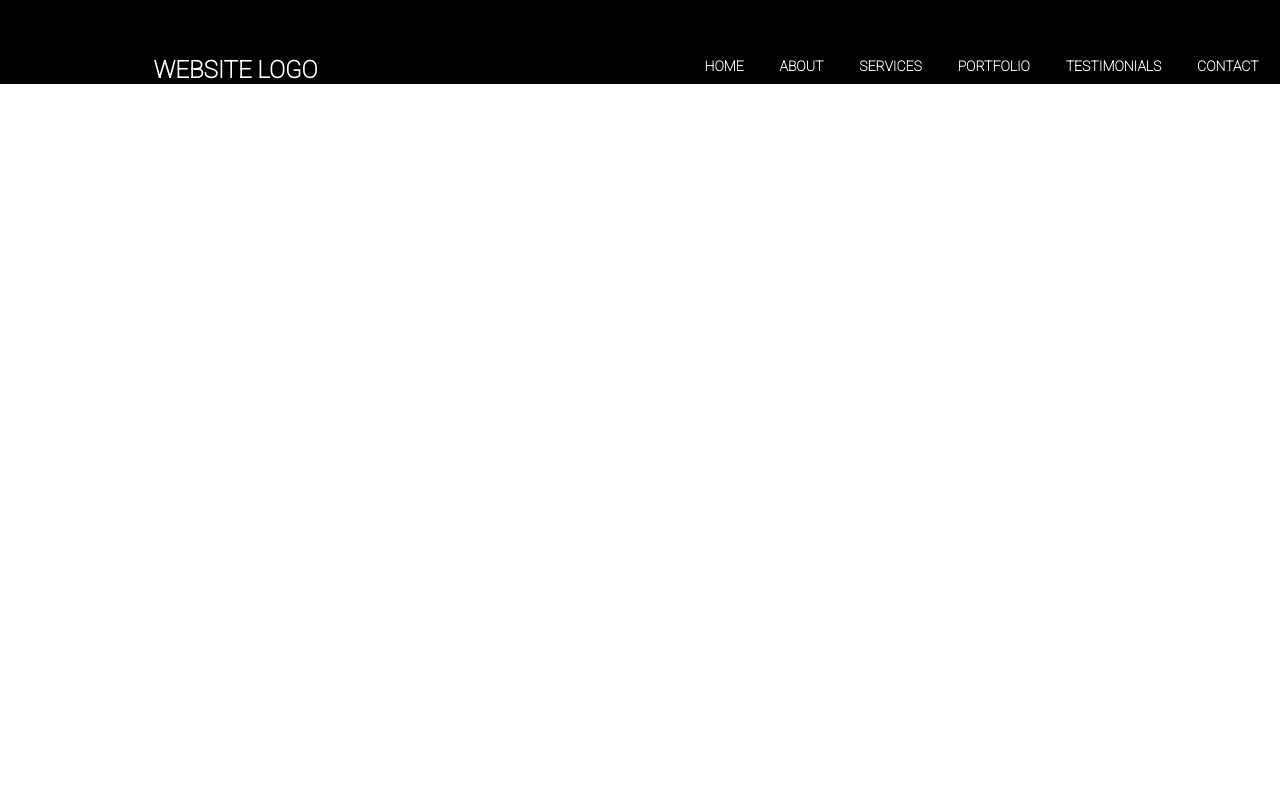
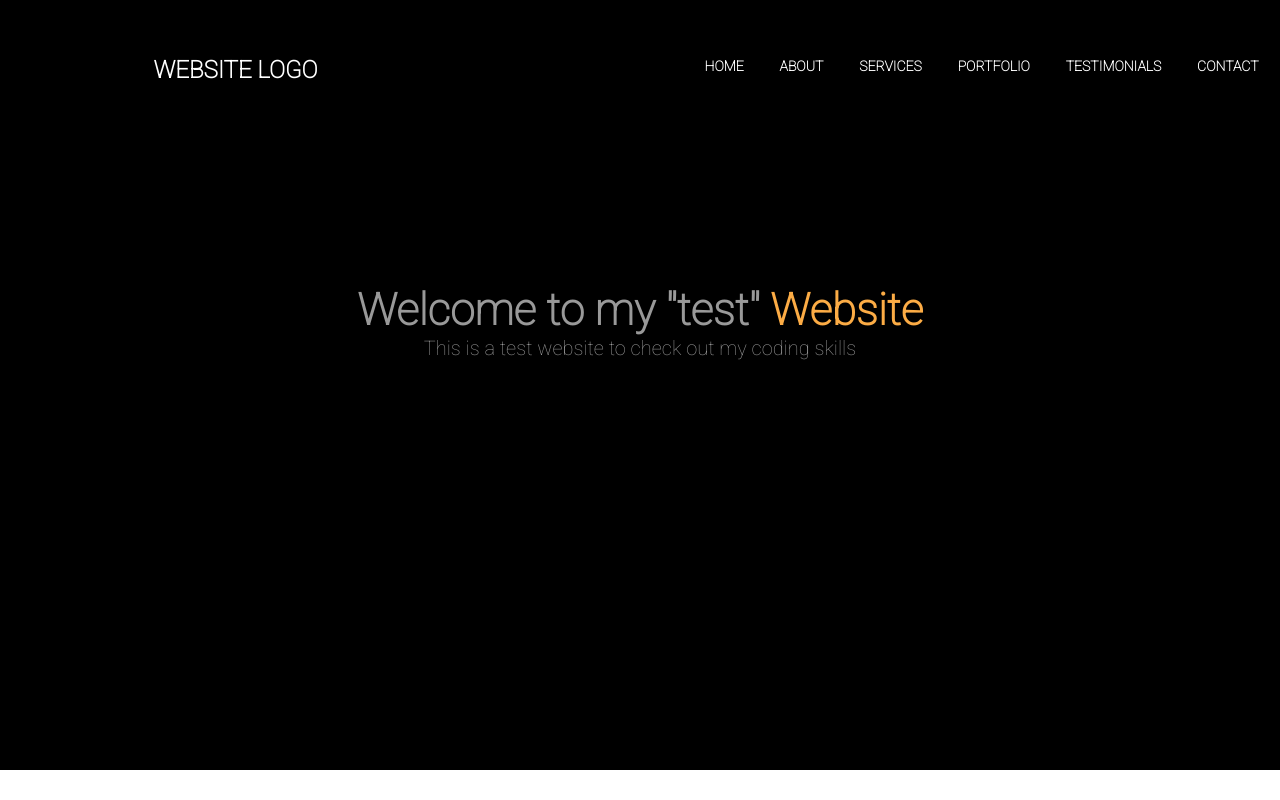
Before and after one commit to AlexeyOstapushenko/imabaddesigner, a plain HTML site: page index.html in a window 1280 px wide. Drawn offline with Linux system fonts and the light colour scheme.

Commit message:
Создание блоков сайта | Всратый этап

```diff
--- a/index.css
+++ b/index.css
@@ -49,7 +49,7 @@ nav {
 }
 
 .topnav a:hover {
-    border-bottom: 3px solid #fcac45; /* Hover эффект, подчёркивающий ссылку при наводе */
+    border-bottom: 2px solid darkorange; /* Hover эффект, подчёркивающий ссылку при наводе */
 }
 
 .topnav .icon{
@@ -110,3 +110,31 @@ nav {
         color: white;
     }
 }
+
+
+main {
+    display: flex; /* Объявление о работе с flex-box'ами */
+    flex-direction: column; /* Отображение flex-box'ов в колонке */ /* Вертикальное расположение */
+    width: 100%;
+}
+
+main .main__welcome { /* Настройка div'a с приветствующим текстом */
+    background: black ;
+    text-align: center;
+    padding: 200px 0 410px 0; /* Вечно непонятные padding'и */
+
+}
+
+main .main__welcome p {
+    color: #999999;
+    font-size: 20px;
+}
+
+main .main__welcome h1 {
+    color: #999999;
+    font-size: 44px;
+}
+
+.mycompany {
+    color: #fcac45;
+}
--- a/index.html
+++ b/index.html
@@ -23,6 +23,20 @@
         </nav>
     </header>
 
+    <main> <!-- Определение основной части сайта, в которой не находится шапка, сайдбар, меню, и.т.д-->
+        <div class="main__welcome">
+            <h1>Welcome to my "test"<span class="mycompany"> Website</span></h1>
+            <p>This is a test website to check out my coding skills</p>
+        </div>
+
+        <div class="wrapper">
+            <div class="main__about">
+
+            </div>
+        </div>
+
+    </main>
+
     <script src="script.js">
 
     </script>
```
